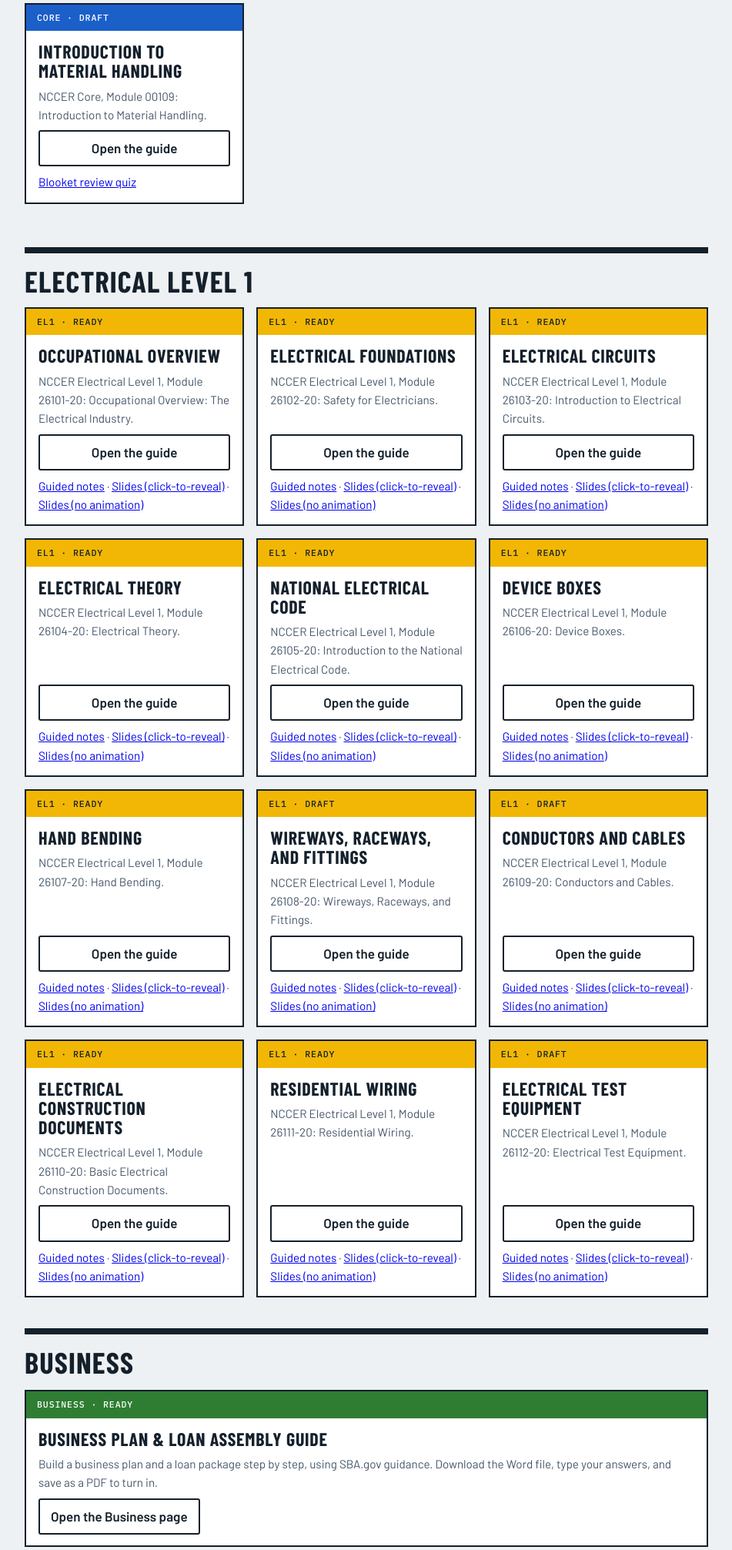
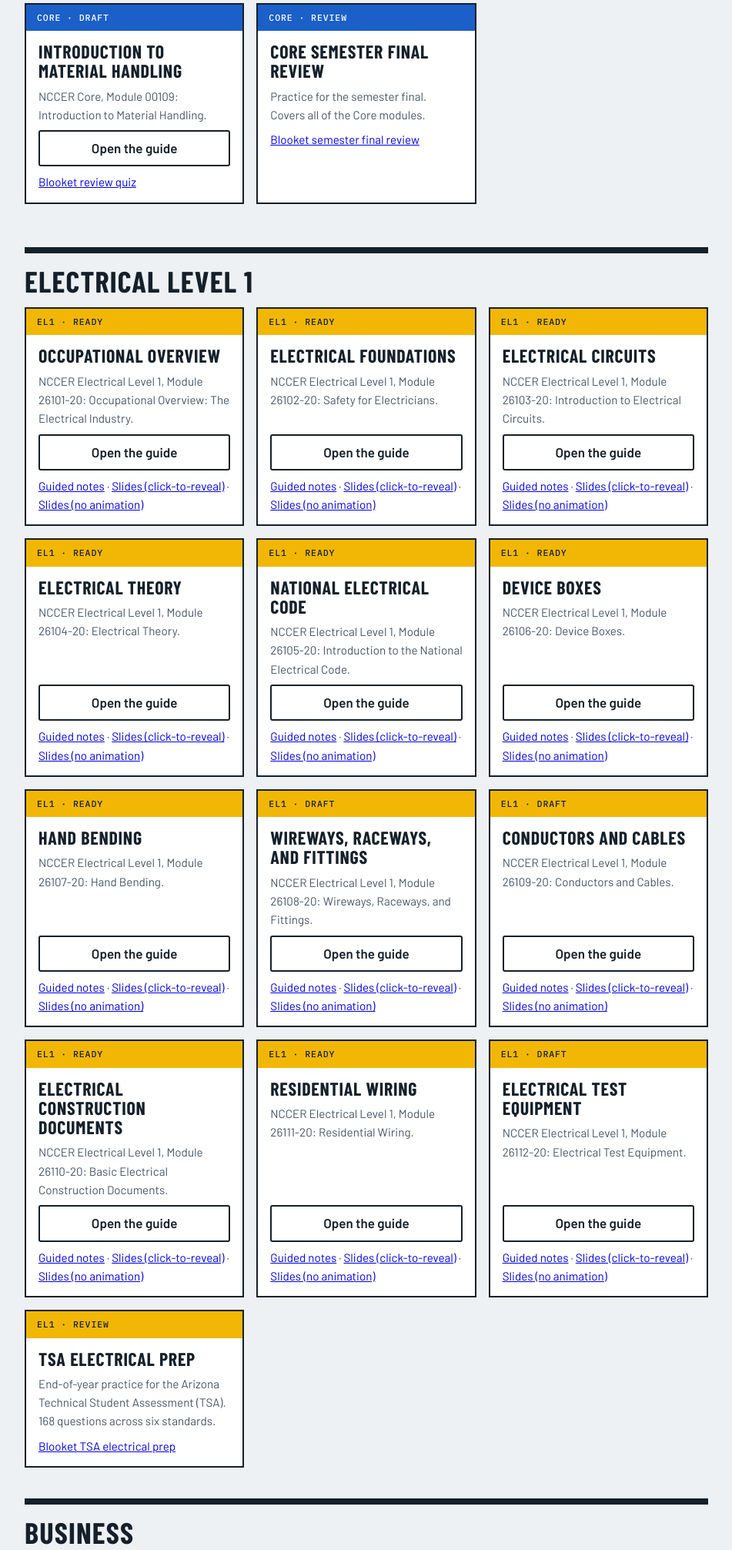
Before and after one commit to highgroundthree-art/electrical-el1-study-guides, a plain HTML site: page index.html in a window 1280 px wide. Shown: the part 1885-3898 px from the top of the page at 77% size, without its empty margins (164-1115 px from the left). Drawn offline with nearby package versions, Linux system fonts and the light colour scheme.

Commit message:
Add Core Semester Final Review card (solo link) and TSA Electrical Prep card at end of EL1
Co-Authored-By: Claude Sonnet 5.5 <noreply@anthropic.com>
Claude-Session: https://claude.ai/code/session_01EGDLTPVNbmtqdKt5Jk9AvK

```diff
--- a/index.html
+++ b/index.html
@@ -183,6 +183,14 @@ footer strong{color:var(--band-ink)}footer p{margin:0 0 6px}
         <p><a href="https://dashboard.blooket.com/set/698a032afc83c119e11fe123" target="_blank" rel="noopener">Blooket review quiz</a></p>
       </div>
     </li>
+    <li class="mod core">
+      <span class="tag">Core · Review</span>
+      <div class="body">
+        <h3>Core Semester Final Review</h3>
+        <p>Practice for the semester final. Covers all of the Core modules.</p>
+        <p><a href="https://solo.blooket.com/fish?id=6b05b61e89e25bbe572886da" target="_blank" rel="noopener">Blooket semester final review</a></p>
+      </div>
+    </li>
   </ul>
 
   <h2 class="list sub">Electrical Level 1</h2>
@@ -295,6 +303,14 @@ footer strong{color:var(--band-ink)}footer p{margin:0 0 6px}
         <p><a href="electrical-test-equipment-materials/EL1-112_Guided_Notes.docx">Guided notes</a> · <a href="electrical-test-equipment-materials/EL1-112_Lecture_Deck_Animated.pptx">Slides (click-to-reveal)</a> · <a href="electrical-test-equipment-materials/EL1-112_Lecture_Deck_Static.pptx">Slides (no animation)</a></p>
       </div>
     </li>
+    <li class="mod el1">
+      <span class="tag">EL1 · Review</span>
+      <div class="body">
+        <h3>TSA Electrical Prep</h3>
+        <p>End-of-year practice for the Arizona Technical Student Assessment (TSA). 168 questions across six standards.</p>
+        <p><a href="https://dashboard.blooket.com/set/69de96c45ceeb021a4e1a607" target="_blank" rel="noopener">Blooket TSA electrical prep</a></p>
+      </div>
+    </li>
     <!-- TO ADD A MODULE: copy one of the blocks above, change the title, the description and the href
          to the new file name. Keep the class on the li: core (blue), el1 (yellow) or el2 (orange), and change the tag text to match. For a guide that is not finished yet, copy this block instead:
     <li class="mod soon">
```
